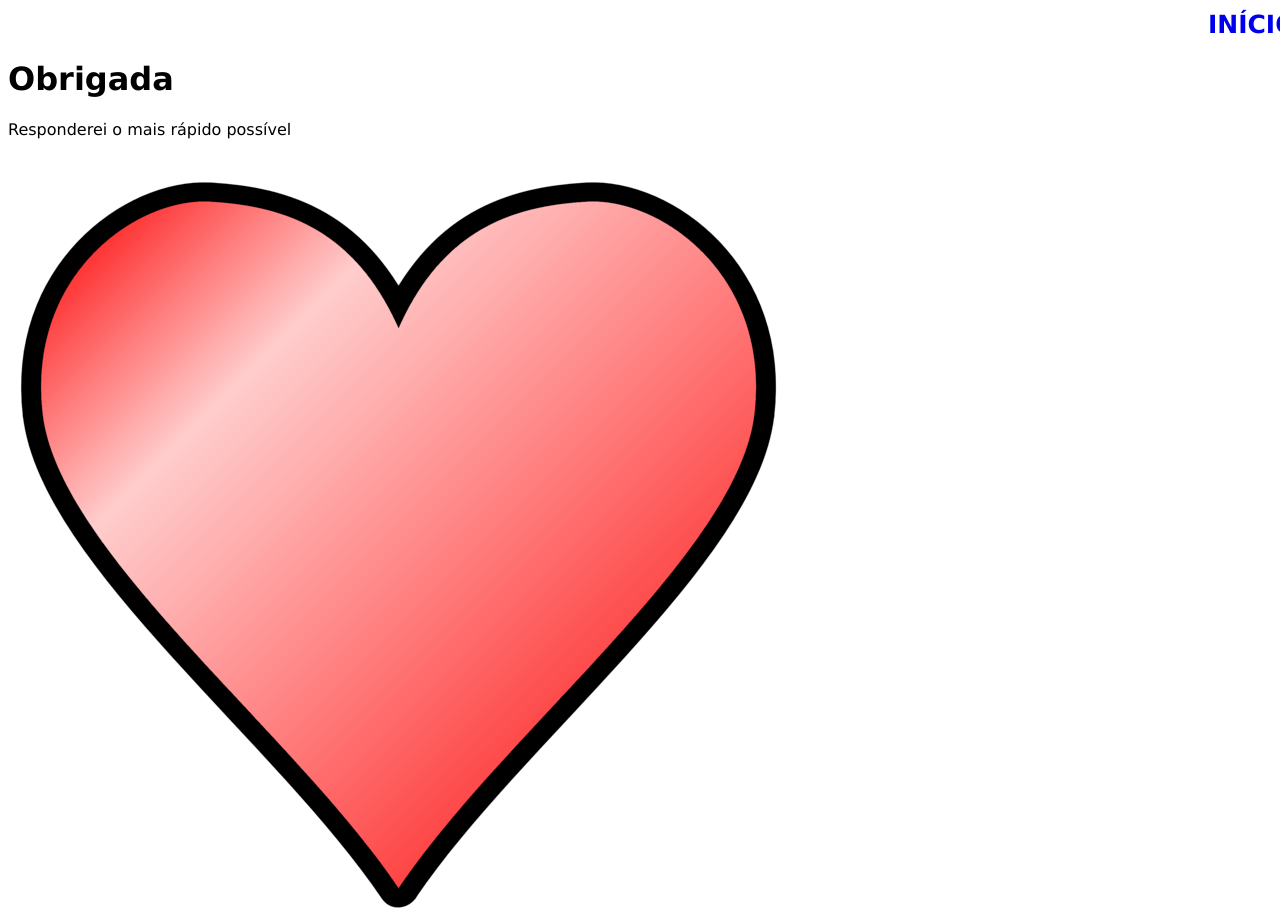
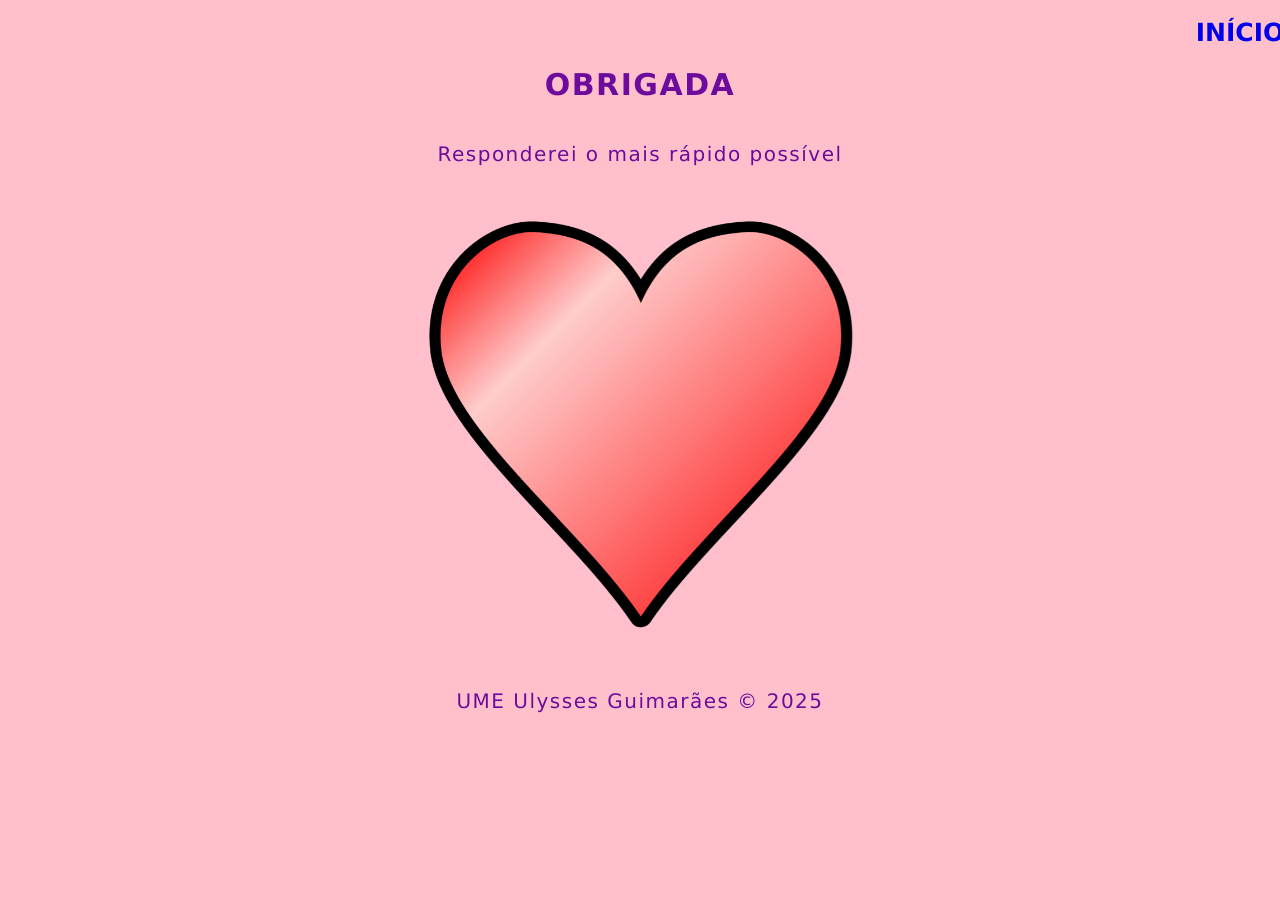
Before and after one commit to UmeUlysses/Oficial, a plain HTML site: page obrigada.html in a window 1280 px wide. Shown: the top 908 px of the page. After the commit the page ends 800 px from the top, so only its background shows below. Drawn offline with Linux system fonts and the light colour scheme.

Commit message:
Update index.css

```diff
--- a/index.css
+++ b/index.css
@@ -286,3 +286,68 @@ footer {
     margin-top: 10px;
 
  }
+  h1 {
+    color:#6c0b9c;
+    letter-spacing: 1.5px;
+    text-align: center;
+    text-transform: uppercase;
+    font-size: 30px;
+    font-weight: bold;
+
+ }
+
+ .obrigada p {
+    color:#6c0b9c;
+    letter-spacing: 1.5px;
+    text-align: center;
+    font-size: 20px;
+ }
+
+.obrigada  {
+    display: flex;
+    flex-direction: column;
+    align-items: center;
+    background-color: pink;
+
+ }
+
+ .obrigada img {
+    margin-top: 20px;
+    height: 430px;
+    animation: heart 1s infinite;
+
+
+ }
+ @keyframes heart {
+    0%, 100% {
+        transform: scale(1) ;
+    }
+    25%, 75% {
+        transform: scale(1.2);
+    }
+    50% {
+        transform: scale(1.1) ;
+    }
+}
+
+.footer_obrigada {
+ margin-top: 20px;
+ background-color: pink;;
+}
+
+.p_obrigada {
+    text-align: center;
+    color : #6c0b9c;
+    font-size: 15px;
+}
+
+
+/*.imagem{
+    width:280px ;
+    height: 150px;
+    padding: 4px;
+    border: 2px solid black;
+    float: left; lado a lado
+    margin: 100pxtopo 11px/*esquerda 100px/baixo 8px direita;
+    border-radius: 10px;
+}*/
```
